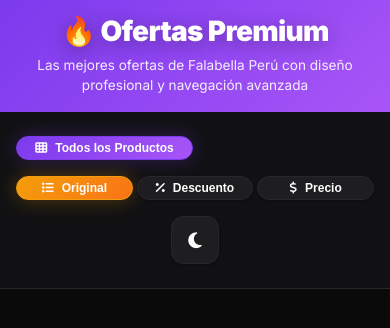
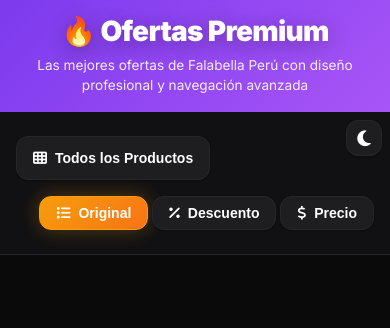
Before and after one commit to skaraz7/ofertas-falabella, a Flask app: template templates/ofertas.html in a window 390 px wide. Shown: the top 328 px of the page. Run offline with Flask 3, Linux system fonts and the light colour scheme; the template is opened without the code that fills it, so the values that code supplies are empty.

Commit message:
modified:   static/css/style.css 	modified:   static/js/main.js 	modified:   templates/ofertas.html

```diff
--- a/static/css/style.css
+++ b/static/css/style.css
@@ -179,7 +179,7 @@
 
 .controls-grid {
     display: grid;
-    grid-template-columns: 1fr auto;
+    grid-template-columns: auto 1fr auto;
     gap: var(--space-lg);
     align-items: center;
 }
@@ -188,6 +188,11 @@
     display: flex;
     align-items: center;
     gap: var(--space-lg);
+    justify-self: end;
+}
+
+.filters {
+    justify-self: start;
 }
 
 .sort-controls {
@@ -750,31 +755,49 @@
     .controls-grid {
         grid-template-columns: 1fr;
         gap: var(--space-md);
-        text-align: center;
+        text-align: left;
     }
 
     .controls-right {
         flex-direction: column;
         gap: var(--space-md);
+        align-items: flex-start;
+    }
+
+    .filters {
+        justify-content: flex-start;
+        width: 100%;
+    }
+
+    .theme-toggle {
+        position: fixed;
+        top: var(--space-md);
+        right: var(--space-md);
+        z-index: 1001;
+        width: 40px;
+        height: 40px;
     }
 
     .sort-controls {
-        justify-content: center;
+        justify-content: flex-start;
+        width: 100%;
     }
 
     .sort-btn {
-        padding: var(--space-xs) var(--space-sm);
-        font-size: 0.75rem;
+        padding: var(--space-sm) var(--space-md);
+        font-size: 0.875rem;
     }
 
     .filters {
-        justify-content: center;
-        gap: var(--space-xs);
+        justify-content: flex-start;
+        gap: var(--space-sm);
+        width: 100%;
     }
 
     .filter-btn {
-        padding: var(--space-xs) var(--space-sm);
-        font-size: 0.75rem;
+        padding: var(--space-sm) var(--space-md);
+        font-size: 0.875rem;
+        min-height: 44px;
     }
 
     .products-grid {
@@ -859,6 +882,13 @@
         font-size: 0.85rem;
     }
 
+    .theme-toggle {
+        width: 36px;
+        height: 36px;
+        top: var(--space-sm);
+        right: var(--space-sm);
+    }
+
     .products-grid {
         grid-template-columns: repeat(3, 1fr);
         gap: var(--space-xs);
@@ -905,16 +935,25 @@
     }
 
     .filters {
-        display: grid;
-        grid-template-columns: repeat(2, 1fr);
+        display: flex;
+        flex-wrap: wrap;
         gap: var(--space-xs);
+        justify-content: flex-start;
     }
 
     .sort-controls {
-        display: grid;
-        grid-template-columns: repeat(3, 1fr);
+        display: flex;
         gap: var(--space-xs);
         width: 100%;
+        justify-content: flex-start;
+    }
+
+    .filter-btn {
+        flex: 0 1 auto;
+    }
+
+    .sort-btn {
+        flex: 0 1 auto;
     }
 
     .sort-btn {
--- a/static/js/main.js
+++ b/static/js/main.js
@@ -1,6 +1,6 @@
 class OfertasApp {
     constructor() {
-        this.currentFilter = 'all';
+        this.currentFilter = 'moda-mujer';
         this.itemsPerPage = 30;
         this.currentPage = 1;
         this.currentSort = 'none';
@@ -10,7 +10,19 @@
     init() {
         this.loadTheme();
         this.setupEventListeners();
+        this.setInitialFilter();
         this.updateDisplay();
+    }
+
+    setInitialFilter() {
+        // Set moda-mujer as active by default
+        document.querySelectorAll('.filter-btn').forEach(btn => {
+            btn.classList.remove('active');
+        });
+        const modaMujerBtn = document.querySelector('[data-category="moda-mujer"]');
+        if (modaMujerBtn) {
+            modaMujerBtn.classList.add('active');
+        }
     }
 
     loadTheme() {
--- a/templates/ofertas.html
+++ b/templates/ofertas.html
@@ -33,7 +33,7 @@
         <div class="container">
             <div class="controls-grid">
                 <div class="filters">
-                    <button class="filter-btn active" data-category="all">
+                    <button class="filter-btn" data-category="all">
                         <i class="fas fa-th"></i> Todos los Productos
                     </button>
                     {% for categoria_key, categoria_data in datos.items() %}
```
